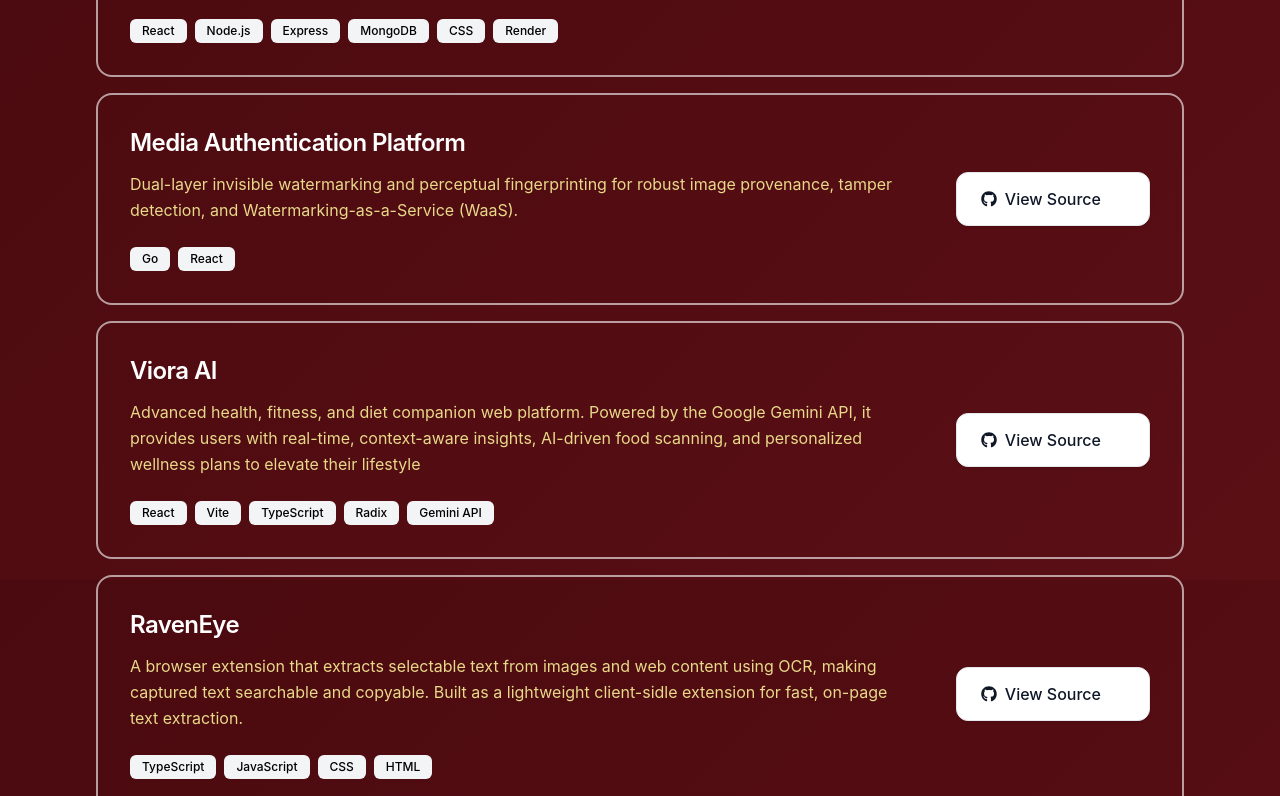
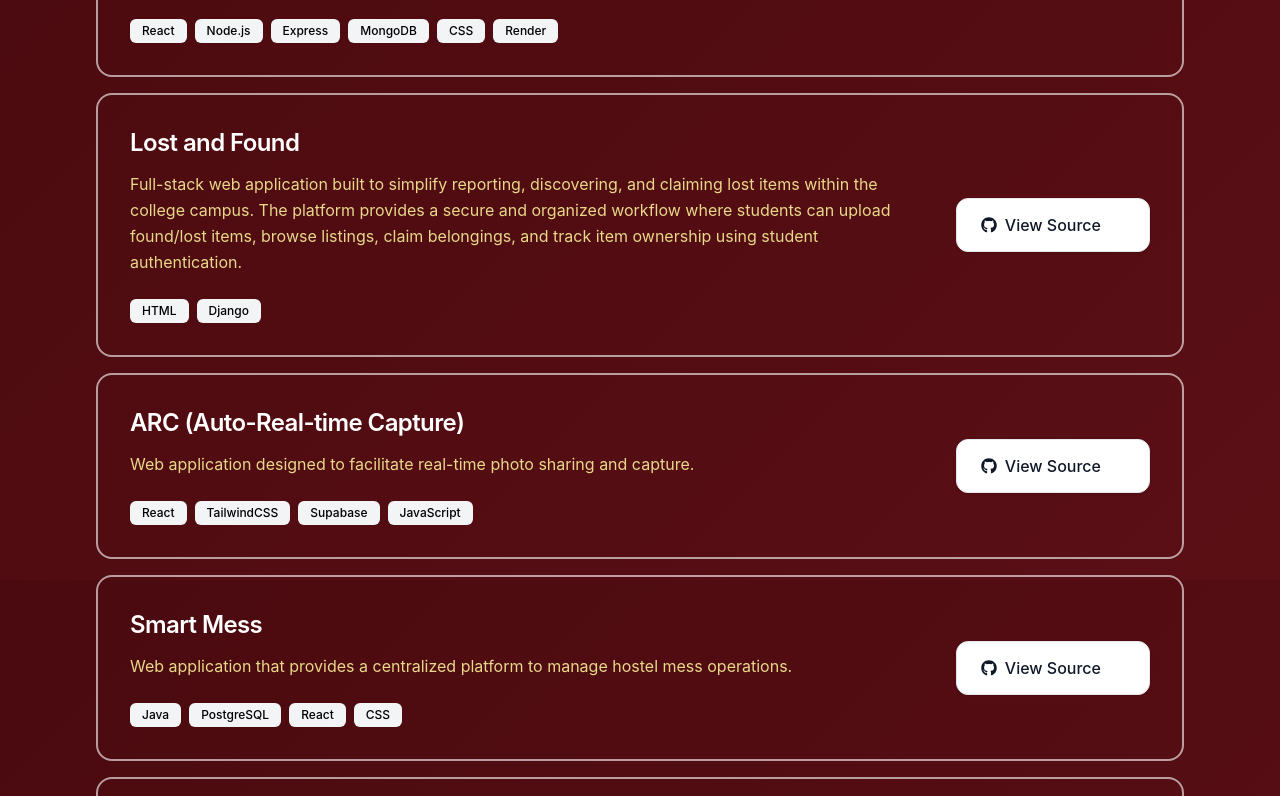
Before and after one commit to Alwin-Saji/GDG-OpenSource, a React (Vite) app: page /projects in a window 1280 px wide. Shown: the part 1020-1816 px from the top of the page. Built offline with nearby package versions, Linux system fonts and the light colour scheme; no server answers; a web font is replaced by a local one.

Commit message:
No issue projects are hidden.

```diff
--- a/src/pages/Projects.jsx
+++ b/src/pages/Projects.jsx
@@ -34,36 +34,36 @@ const projects = [
     forks: 2,
     color: 'bg-yellow-500'
   },
-  {
-    id: 4,
-    name: 'Media Authentication Platform',
-    description: 'Dual-layer invisible watermarking and perceptual fingerprinting for robust image provenance, tamper detection, and Watermarking-as-a-Service (WaaS).',
-    tags: ['Go', 'React'],
-    githubUrl: 'https://github.com/JacobGeorgeMathew/MiniProject_Media_Authentication_Platform-',
-    stars: 1,
-    forks: 0,
-    color: 'bg-red-500'
-  },
-  {
-    id: 5,
-    name: 'Viora AI',
-    description: 'Advanced health, fitness, and diet companion web platform. Powered by the Google Gemini API, it provides users with real-time, context-aware insights, AI-driven food scanning, and personalized wellness plans to elevate their lifestyle',
-    tags: ['React', 'Vite', 'TypeScript', 'Radix', 'Gemini API'],
-    githubUrl: 'https://github.com/VismayaGawriKrishnan/VIORA-AI',
-    stars: 1,
-    forks: 1,
-    color: 'bg-blue-500'
-  },
-  {
-    id: 6,
-    name: 'RavenEye',
-    description: 'A browser extension that extracts selectable text from images and web content using OCR, making captured text searchable and copyable. Built as a lightweight client-sidle extension for fast, on-page text extraction. ',
-    tags: ['TypeScript', 'JavaScript', 'CSS', 'HTML'],
-    githubUrl: 'https://github.com/devadarshmay-eng/RavenEye',
-    stars: 1,
-    forks: 0,
-    color: 'bg-green-500'
-  },
+  // {
+  //   id: 4,
+  //   name: 'Media Authentication Platform',
+  //   description: 'Dual-layer invisible watermarking and perceptual fingerprinting for robust image provenance, tamper detection, and Watermarking-as-a-Service (WaaS).',
+  //   tags: ['Go', 'React'],
+  //   githubUrl: 'https://github.com/JacobGeorgeMathew/MiniProject_Media_Authentication_Platform-',
+  //   stars: 1,
+  //   forks: 0,
+  //   color: 'bg-red-500'
+  // },
+  // {
+  //   id: 5,
+  //   name: 'Viora AI',
+  //   description: 'Advanced health, fitness, and diet companion web platform. Powered by the Google Gemini API, it provides users with real-time, context-aware insights, AI-driven food scanning, and personalized wellness plans to elevate their lifestyle',
+  //   tags: ['React', 'Vite', 'TypeScript', 'Radix', 'Gemini API'],
+  //   githubUrl: 'https://github.com/VismayaGawriKrishnan/VIORA-AI',
+  //   stars: 1,
+  //   forks: 1,
+  //   color: 'bg-blue-500'
+  // },
+  // {
+  //   id: 6,
+  //   name: 'RavenEye',
+  //   description: 'A browser extension that extracts selectable text from images and web content using OCR, making captured text searchable and copyable. Built as a lightweight client-sidle extension for fast, on-page text extraction. ',
+  //   tags: ['TypeScript', 'JavaScript', 'CSS', 'HTML'],
+  //   githubUrl: 'https://github.com/devadarshmay-eng/RavenEye',
+  //   stars: 1,
+  //   forks: 0,
+  //   color: 'bg-green-500'
+  // },
   {
     id: 7,
     name: 'Lost and Found',
```
